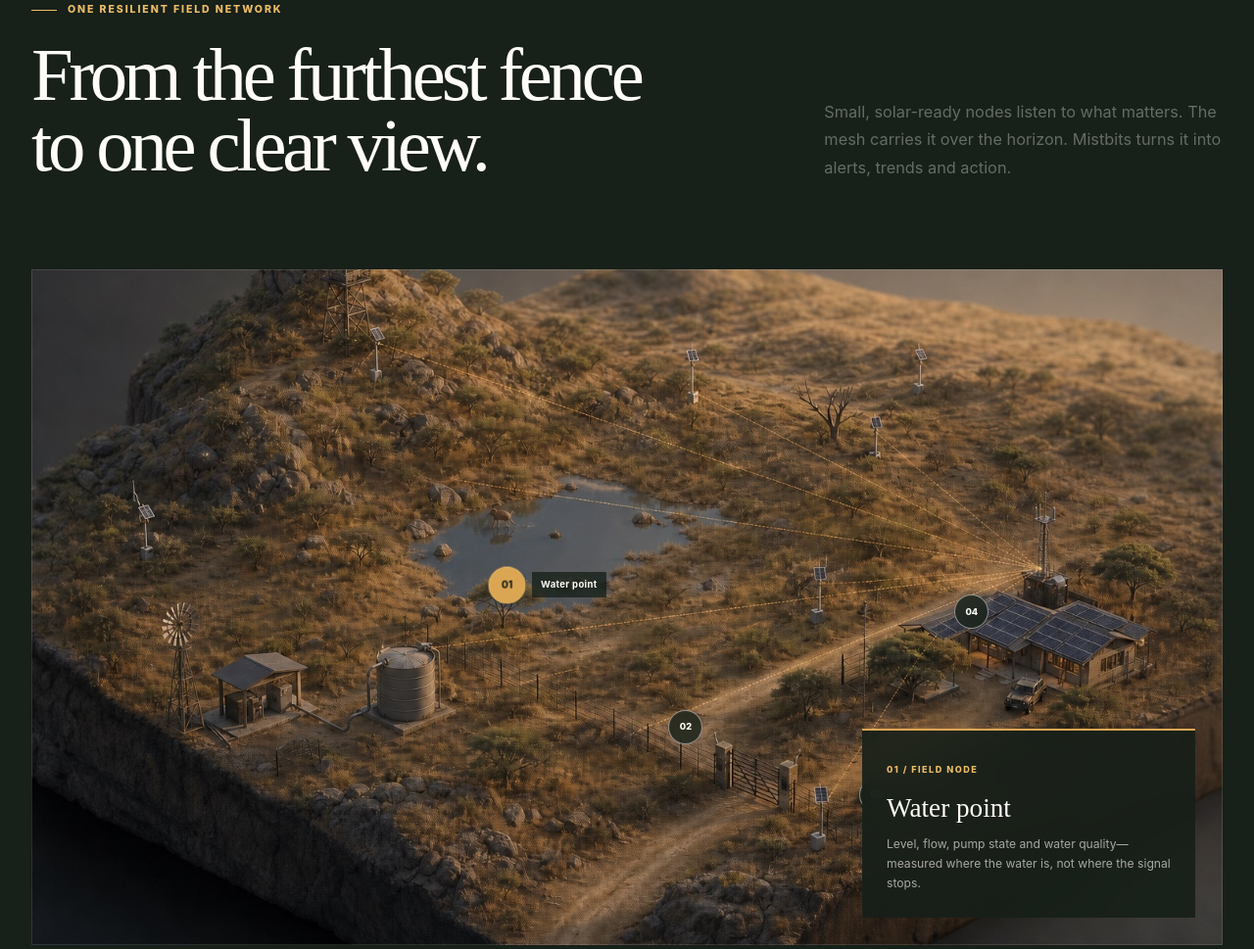
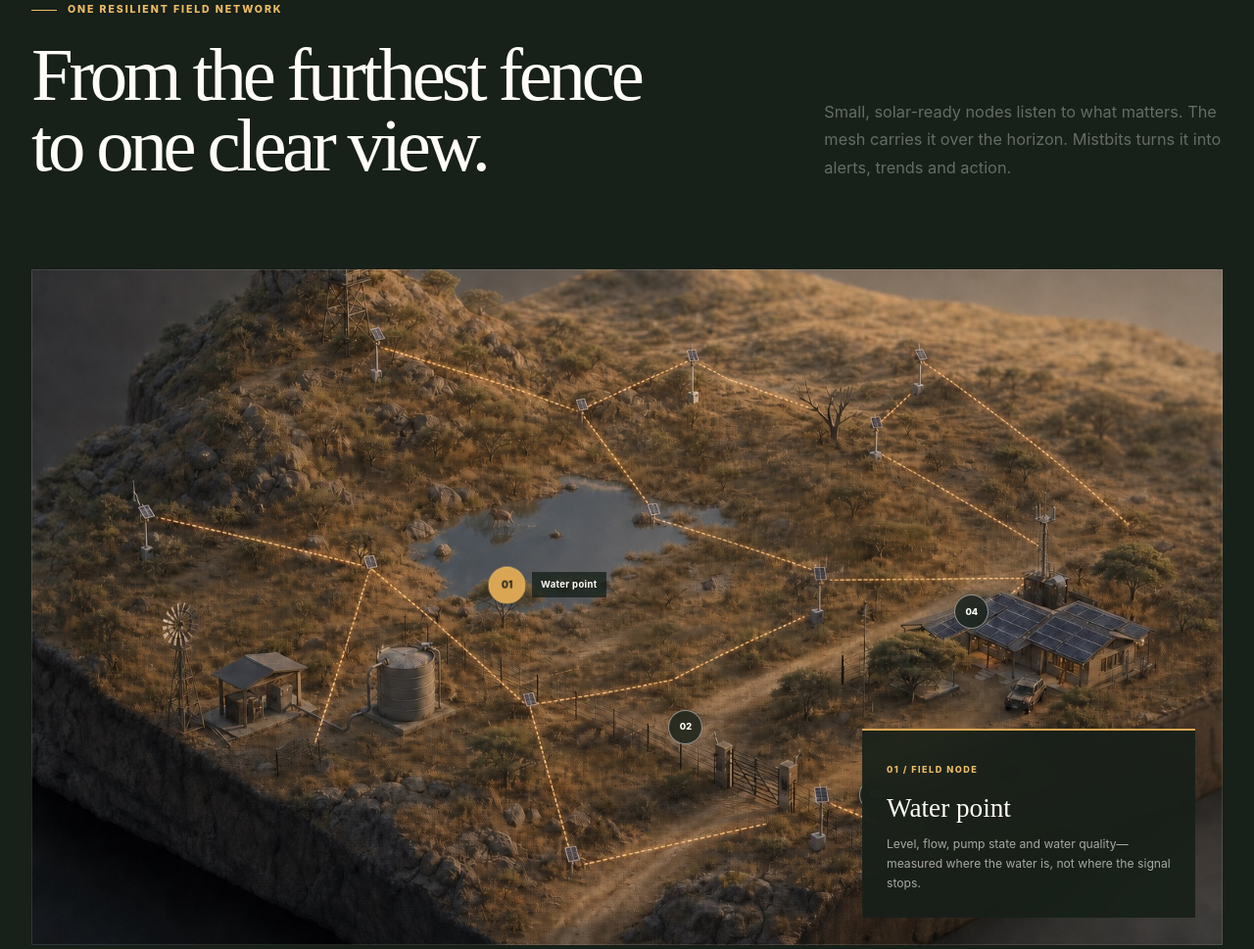
Before and after one commit to Mistbits/mistbits-reserve, a website: page index.html in a window 1280 px wide. Shown: the part 1618-2587 px from the top of the page at 98% size. Drawn offline with Linux system fonts and the light colour scheme.

Commit message:
Show multi-hop reserve mesh topology

```diff
--- a/index.html
+++ b/index.html
@@ -153,7 +153,7 @@
         </div>
 
         <div class="shell system-map reveal">
-          <img src="assets/images/reserve-mesh-overview-solar-v2.jpg" alt="Isometric concept of sensor nodes connecting water, gate, fence and lookout points to a solar-powered reserve operations lodge" width="1536" height="1024" loading="lazy" decoding="async">
+          <img src="assets/images/reserve-mesh-overview-multihop-v3.jpg" alt="Isometric concept of field nodes relaying through a multi-hop mesh between water, gate, fence and lookout points before reaching a solar-powered reserve operations lodge" width="1536" height="1024" loading="lazy" decoding="async">
           <button class="map-pin map-pin--water" type="button" data-map-pin="water" aria-label="View water monitoring point"><span>01</span><i>Water point</i></button>
           <button class="map-pin map-pin--fence" type="button" data-map-pin="fence" aria-label="View fence monitoring point"><span>02</span><i>Fence line</i></button>
           <button class="map-pin map-pin--gate" type="button" data-map-pin="gate" aria-label="View gate monitoring point"><span>03</span><i>Gate</i></button>
@@ -342,7 +342,7 @@
 
     <dialog class="pilot-dialog" data-pilot-dialog aria-labelledby="dialog-title">
       <div class="dialog__visual" aria-hidden="true">
-        <img src="assets/images/reserve-mesh-overview-solar-v2.jpg" alt="" width="1536" height="1024">
+        <img src="assets/images/reserve-mesh-overview-multihop-v3.jpg" alt="" width="1536" height="1024">
         <div><span>Mistbits Reserve</span><p>Start small.<br>Learn from the land.<br>Build from there.</p></div>
       </div>
       <div class="dialog__body">
```
Also changed, not shown: assets/images/reserve-mesh-overview-multihop-v3.jpg (added), 1 other file.
